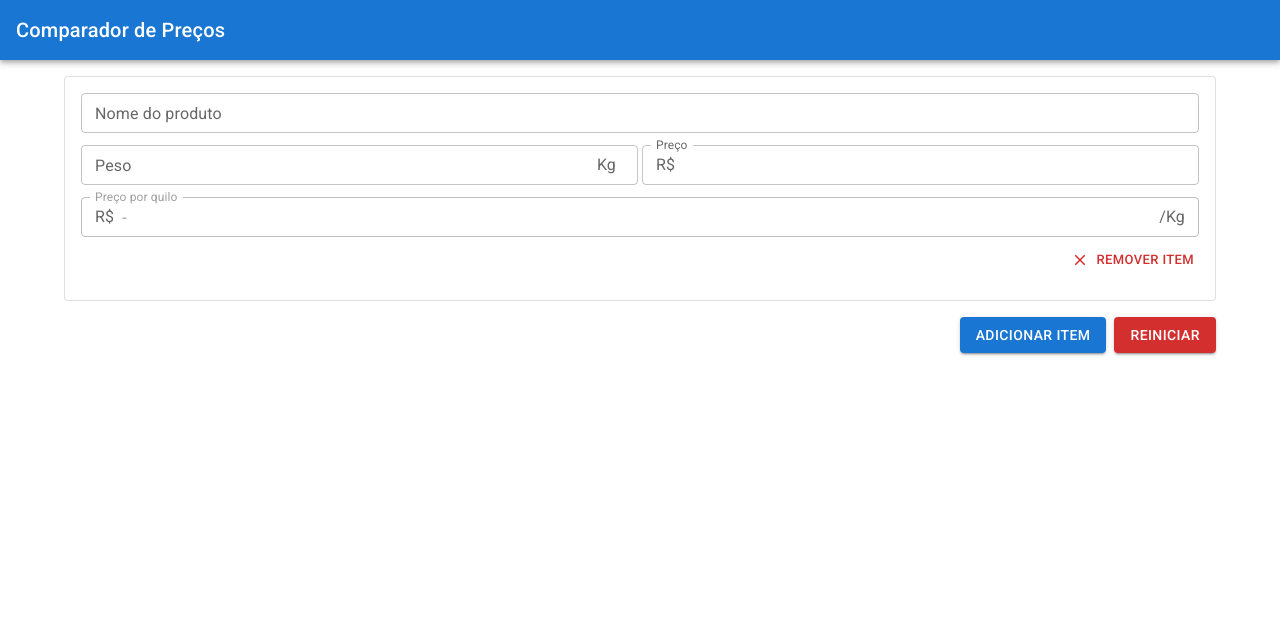
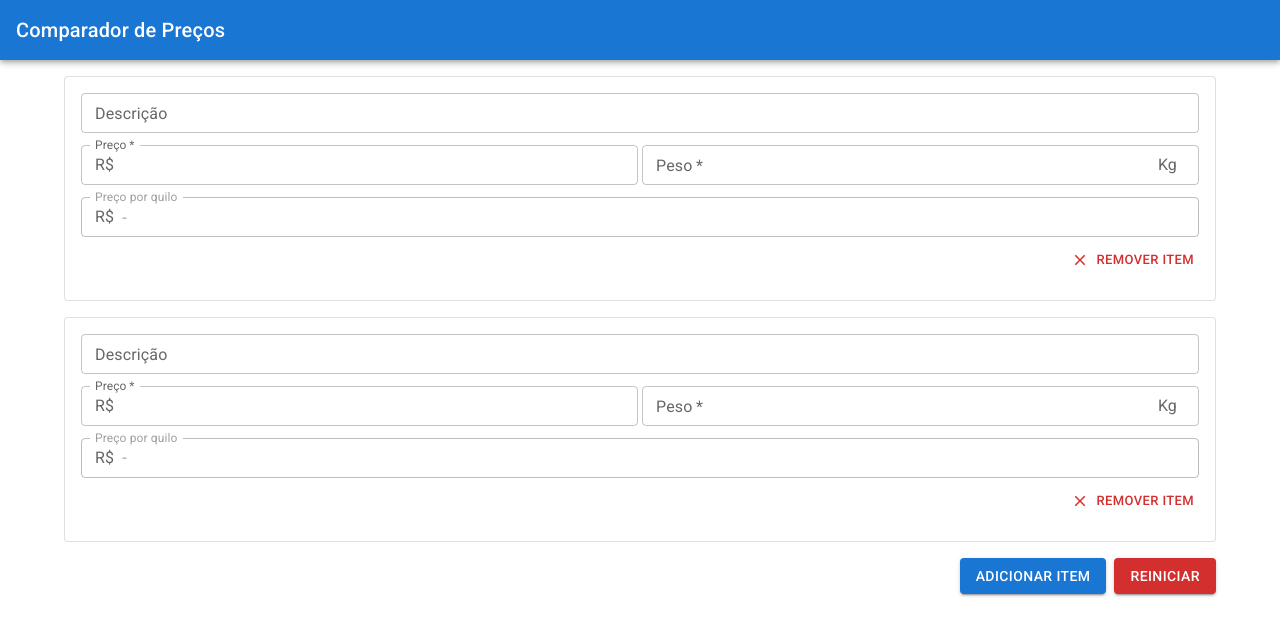
Before and after one commit to Diego-Moreira8/comparador-de-precos, a React (Vite) app: page / in a window 1280 px wide. Shown: the top 636 px of the page. Built offline with nearby package versions, Linux system fonts and the light colour scheme.

Commit message:
feat: indica melhor e pior preço

```diff
--- a/src/App.tsx
+++ b/src/App.tsx
@@ -1,19 +1,14 @@
-import {
-  AppBar,
-  Box,
-  Button,
-  Container,
-  Stack,
-  Typography,
-} from "@mui/material";
+import { Box, Button, Container, Stack } from "@mui/material";
 import { useReducer } from "react";
 import { v4 as uuid } from "uuid";
+import { Header } from "./components/Header";
 import { Item as ItemRatio } from "./components/Item";
 
 interface Item {
   id: string;
   priceInput: string;
   amountInput: string;
+  ratio: number | null;
 }
 
 type Action =
@@ -24,11 +19,30 @@ type Action =
   | { type: "CLEAR" };
 
 const getInitialItems = (): Item[] => [
-  { id: uuid(), priceInput: "", amountInput: "" },
+  { id: uuid(), priceInput: "", amountInput: "", ratio: null },
+  { id: uuid(), priceInput: "", amountInput: "", ratio: null },
 ];
+
+const getRatio = (priceInput: string, amountInput: string): number | null => {
+  const price = Number(priceInput);
+  const amount = Number(amountInput);
+
+  if (isNaN(price) || isNaN(amount) || amount == 0) {
+    return null;
+  }
+
+  return price / amount;
+};
 
 function App() {
   const [items, dispatch] = useReducer(itemsReducer, getInitialItems());
+
+  const sortedRatios = items
+    .filter((item) => item.ratio != null)
+    .sort((a, b) => a.ratio! - b.ratio!);
+
+  const betterRatio = sortedRatios[0]?.ratio ?? null;
+  const worstRatio = sortedRatios[sortedRatios.length - 1]?.ratio ?? null;
 
   function itemsReducer(state: Item[], action: Action): Item[] {
     switch (action.type) {
@@ -43,7 +57,11 @@ function App() {
       case "UPDATE_AMOUNT": {
         return state.map((item) =>
           item.id === action.payload.id
-            ? { ...item, amountInput: action.payload.amountInput }
+            ? {
+                ...item,
+                amountInput: action.payload.amountInput,
+                ratio: getRatio(item.priceInput, action.payload.amountInput),
+              }
             : item,
         );
       }
@@ -51,7 +69,11 @@ function App() {
       case "UPDATE_PRICE": {
         return state.map((item) =>
           item.id === action.payload.id
-            ? { ...item, priceInput: action.payload.priceInput }
+            ? {
+                ...item,
+                priceInput: action.payload.priceInput,
+                ratio: getRatio(action.payload.priceInput, item.amountInput),
+              }
             : item,
         );
       }
@@ -73,6 +95,7 @@ function App() {
         id: uuid(),
         priceInput: "",
         amountInput: "",
+        ratio: null,
       },
     });
   }
@@ -84,17 +107,17 @@ function App() {
     });
   }
 
-  function updateAmount(id: string, amount: string) {
+  function updateAmount(id: string, newAmount: string) {
     dispatch({
       type: "UPDATE_AMOUNT",
-      payload: { id, amountInput: amount },
+      payload: { id, amountInput: newAmount },
     });
   }
 
-  function updatePrice(id: string, price: string) {
+  function updatePrice(id: string, newPrice: string) {
     dispatch({
       type: "UPDATE_PRICE",
-      payload: { id, priceInput: price },
+      payload: { id, priceInput: newPrice },
     });
   }
 
@@ -104,27 +127,19 @@ function App() {
 
   return (
     <Box>
-      <AppBar position="sticky" sx={{ px: 2 }}>
-        <Stack direction={"row"} sx={{ height: 60, alignItems: "center" }}>
-          <Typography sx={{ fontSize: 20, fontWeight: 500 }}>
-            Comparador de Preços
-          </Typography>
-        </Stack>
-      </AppBar>
+      <Header />
 
       <Container sx={{ px: 1, py: 2 }}>
-        <Stack
-          spacing={2}
-          sx={{
-            alignItems: "flex-end",
-          }}
-        >
+        <Stack spacing={2} sx={{ alignItems: "flex-end" }}>
           <Stack spacing={2} sx={{ width: 1 }}>
             {items.map((item) => (
               <ItemRatio
                 key={item.id}
                 priceInput={item.priceInput}
                 amountInput={item.amountInput}
+                ratio={item.ratio}
+                betterRatio={betterRatio}
+                worstRatio={worstRatio}
                 onRemoveItem={() => {
                   removeItem(item.id);
                 }}
--- /dev/null
+++ b/src/components/Header.tsx
@@ -0,0 +1,15 @@
+import { AppBar, Stack, Typography } from "@mui/material";
+
+function Header() {
+  return (
+    <AppBar position="sticky" sx={{ px: 2 }}>
+      <Stack direction={"row"} sx={{ height: 60, alignItems: "center" }}>
+        <Typography sx={{ fontSize: 20, fontWeight: 500 }}>
+          Comparador de Preços
+        </Typography>
+      </Stack>
+    </AppBar>
+  );
+}
+
+export { Header };
--- a/src/components/Item.tsx
+++ b/src/components/Item.tsx
@@ -3,6 +3,7 @@ import {
   Button,
   Card,
   CardContent,
+  Chip,
   InputAdornment,
   Stack,
   TextField,
@@ -12,6 +13,9 @@ import { useId } from "react";
 interface ItemProps {
   priceInput: string;
   amountInput: string;
+  ratio: number | null;
+  betterRatio: number | null;
+  worstRatio: number | null;
   onRemoveItem: () => void;
   onUpdateAmount: (amount: string) => void;
   onUpdatePrice: (price: string) => void;
@@ -20,6 +24,9 @@ interface ItemProps {
 function Item({
   priceInput,
   amountInput,
+  ratio,
+  betterRatio,
+  worstRatio,
   onRemoveItem,
   onUpdateAmount,
   onUpdatePrice,
@@ -29,16 +36,8 @@ function Item({
   const priceInputId = useId();
   const ratioInputId = useId();
 
-  const getRatio = (): string => {
-    const price = Number(priceInput);
-    const amount = Number(amountInput);
-
-    if (isNaN(price) || isNaN(amount) || amount == 0) {
-      return "-";
-    }
-
-    return (price / amount).toString();
-  };
+  const isBetterRatio = ratio === betterRatio;
+  const isWorstRatio = ratio === worstRatio;
 
   return (
     <Card variant="outlined">
@@ -54,18 +53,38 @@ function Item({
               size="small"
               fullWidth
               id={nameInputId}
-              label="Nome do produto"
+              label="Descrição"
+              placeholder="Ex.: Frango, Sadia, Perdigão..."
             />
 
             <Stack direction="row" spacing={0.5}>
               <TextField
+                onChange={(e) => onUpdatePrice(e.target.value)}
+                value={priceInput}
+                label="Preço"
+                required
                 type="number"
+                id={priceInputId}
                 size="small"
                 fullWidth
+                slotProps={{
+                  input: {
+                    startAdornment: (
+                      <InputAdornment position="start">R$</InputAdornment>
+                    ),
+                  },
+                }}
+              />
+
+              <TextField
+                onChange={(e) => onUpdateAmount(e.target.value)}
                 value={amountInput}
-                onChange={(e) => onUpdateAmount(e.target.value)}
+                label="Peso"
+                required
+                type="number"
                 id={weightInputId}
-                label="Peso"
+                size="small"
+                fullWidth
                 slotProps={{
                   input: {
                     endAdornment: (
@@ -74,39 +93,33 @@ function Item({
                   },
                 }}
               />
-
-              <TextField
-                type="number"
-                size="small"
-                fullWidth
-                value={priceInput}
-                onChange={(e) => onUpdatePrice(e.target.value)}
-                id={priceInputId}
-                label="Preço"
-                slotProps={{
-                  input: {
-                    startAdornment: (
-                      <InputAdornment position="start">R$</InputAdornment>
-                    ),
-                  },
-                }}
-              />
             </Stack>
 
             <TextField
+              value={ratio || "-"}
+              label="Preço por quilo"
+              disabled
+              id={ratioInputId}
               size="small"
               fullWidth
-              value={getRatio()}
-              id={ratioInputId}
-              disabled
-              label="Preço por quilo"
               slotProps={{
                 input: {
                   startAdornment: (
                     <InputAdornment position="start">R$</InputAdornment>
                   ),
                   endAdornment: (
-                    <InputAdornment position="end">/Kg</InputAdornment>
+                    <Stack direction="row" spacing={0.75}>
+                      {isBetterRatio != isWorstRatio && isBetterRatio && (
+                        <Chip
+                          label="Melhor preço "
+                          color="success"
+                          size="small"
+                        />
+                      )}
+                      {isBetterRatio != isWorstRatio && isWorstRatio && (
+                        <Chip label="Pior preço " color="error" size="small" />
+                      )}
+                    </Stack>
                   ),
                 },
               }}
@@ -114,10 +127,10 @@ function Item({
           </Stack>
 
           <Button
-            size="small"
             onClick={onRemoveItem}
             startIcon={<CloseIcon />}
             color="error"
+            size="small"
           >
             Remover item
           </Button>
```
